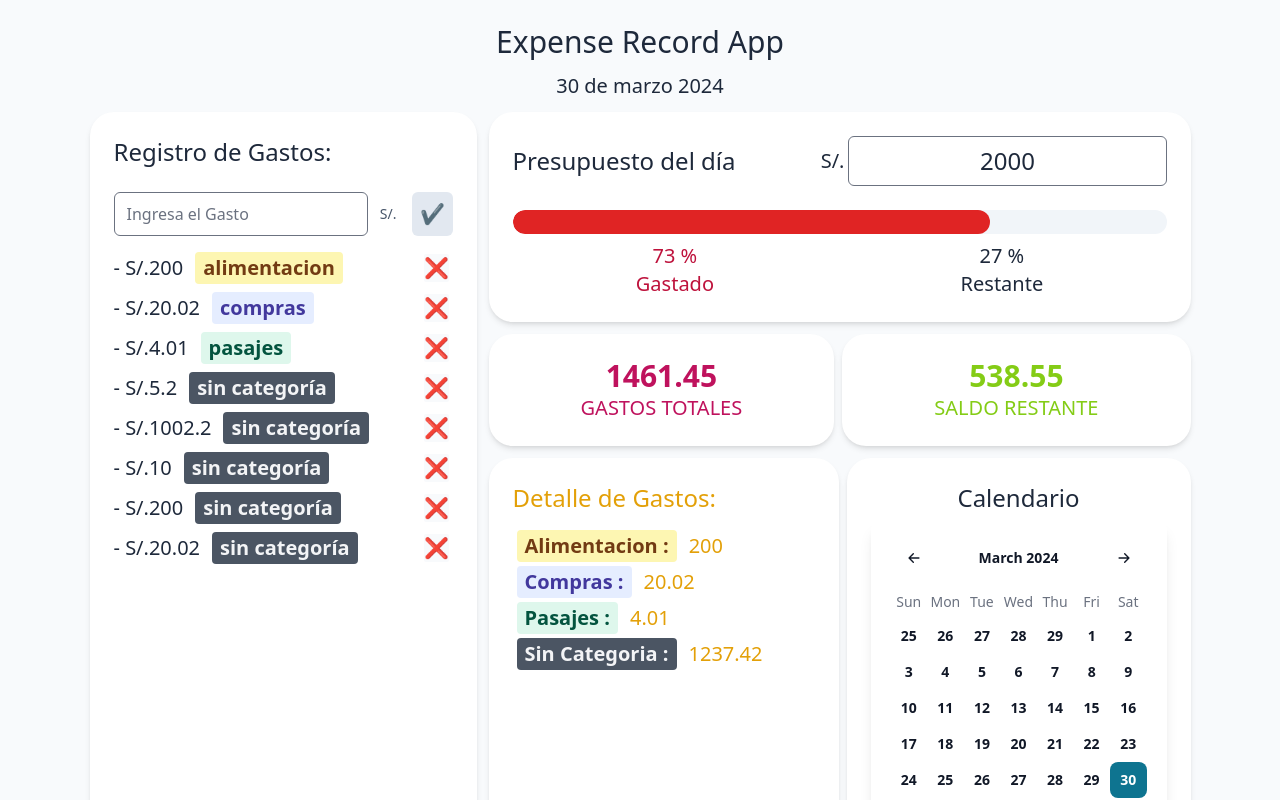
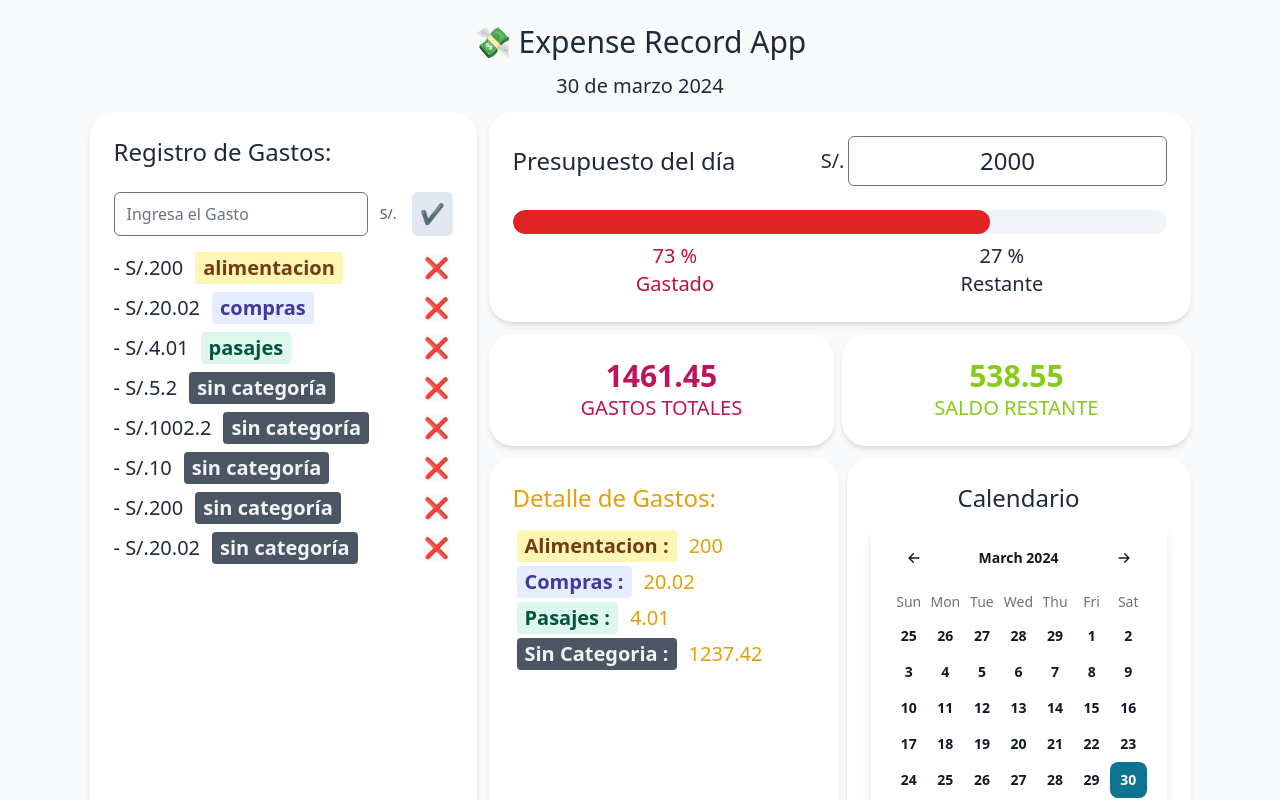
Before and after one commit to nattdev/expense-record-app, a React (Vite) app in the folder client/: page / in a window 1280 px wide. Shown: the top 800 px of the page. Built offline with nearby package versions, Linux system fonts and the light colour scheme.

Commit message:
Add emoji to title

```diff
--- a/client/src/App.jsx
+++ b/client/src/App.jsx
@@ -13,7 +13,7 @@ function App() {
     <div className="flex w-full flex-col items-center p-3 bg-slate-50 text-lg md:text-xl lg:text-xl dark:text-slate-300 dark:bg-[#2E4B57] text-slate-800">
       <ExpensesContextProvider>
         <header className="p-3 text-center dark:text-white">
-          <h1 className="text-3xl font-medium pb-3">Expense Record App</h1>
+          <h1 className="text-3xl font-medium pb-3">💸 Expense Record App</h1>
           <CurrentDate />
         </header>
         <main className="grid grid-cols-[auto_auto] auto-rows-auto gap-3">
```
